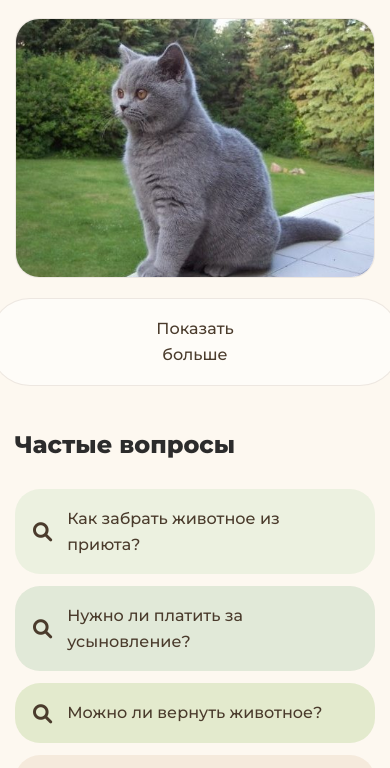
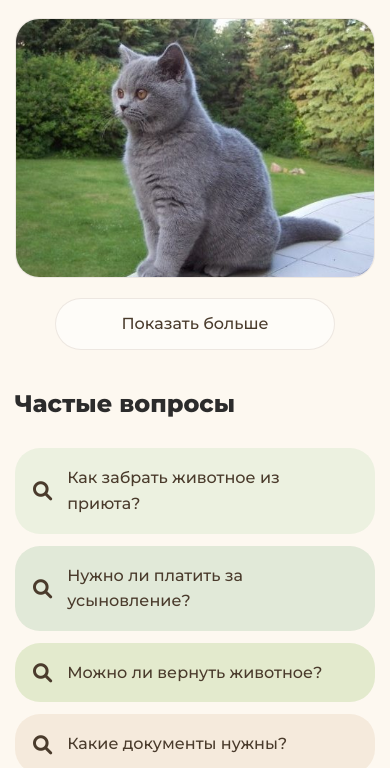
Before and after one commit to marhalepa-dev/marhalepa.github.io, a plain HTML site: page index.html in a window 390 px wide. Shown: the part 1507-2275 px from the top of the page. Drawn offline with nearby package versions, Linux system fonts and the light colour scheme.

Commit message:
Add files via upload

```diff
--- a/style.css
+++ b/style.css
@@ -1556,7 +1556,7 @@ footer {
     .animal-details-container {
         display: flex !important;
         flex-direction: column !important;
-        gap: 20px !important;
+        gap: 15px !important;
     }
 
     /* Текст на главной */
@@ -1574,7 +1574,7 @@ footer {
         display: flex !important;
         flex-direction: column;
         align-items: center;
-        gap: 25px;
+        gap: 20px;
     }
 
     .social-icons {
@@ -1598,4 +1598,10 @@ footer {
         margin-top: 0 !important; /* Убиваем отрицательный отступ -215px */
         max-width: 100%;
     }
-}
+
+    .show-more-btn {
+        padding: 12px 30px !important;
+        width: 100%;
+        max-width: 280px;
+    }
+}
```
